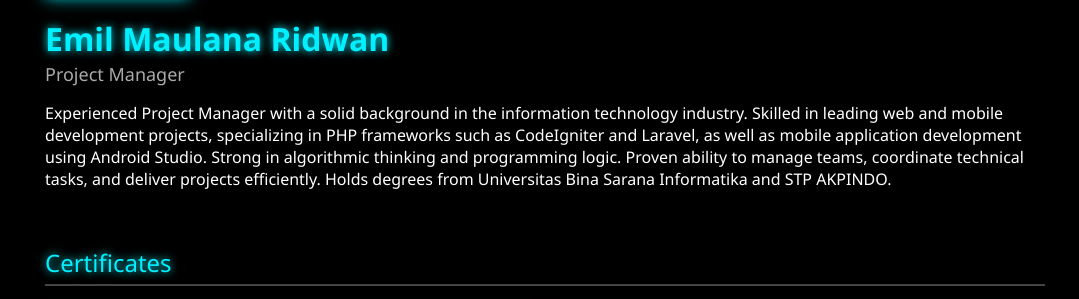
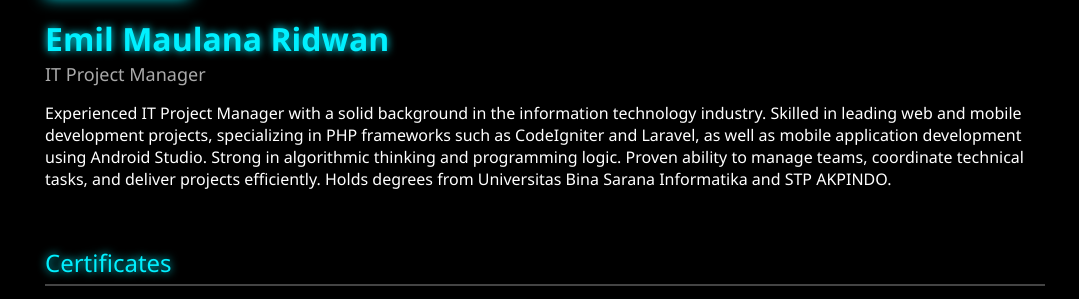
Before and after one commit to emilmaulanaridwan/emilmaulanaridwan.github.io, a plain HTML site: page index.html in a window 1280 px wide. Shown: the part 167-466 px from the top of the page, without its empty margins (95-1174 px from the left). Drawn offline with Linux system fonts and the light colour scheme.

Commit message:
Update index.html

```diff
--- a/index.html
+++ b/index.html
@@ -19,8 +19,8 @@
       <img src="https://media.licdn.com/dms/image/v2/D5603AQG_MQApZ7NftQ/profile-displayphoto-shrink_800_800/profile-displayphoto-shrink_800_800/0/1728286390846?e=1752710400&v=beta&t=LnAG3XQF15l7zSIzDO-FbDIEqKv8IGZmqgQDEmRNcLE" alt="Profile Photo" />
       <div class="profile-info">
         <h1>Emil Maulana Ridwan</h1>
-        <h2 class="title">Project Manager</h2>
-        <p>Experienced Project Manager with a solid background in the information technology industry. Skilled in leading web and mobile development projects, specializing in PHP frameworks such as CodeIgniter and Laravel, as well as mobile application development using Android Studio. Strong in algorithmic thinking and programming logic. Proven ability to manage teams, coordinate technical tasks, and deliver projects efficiently. Holds degrees from Universitas Bina Sarana Informatika and STP AKPINDO.</p>
+        <h2 class="title">IT Project Manager</h2>
+        <p>Experienced IT Project Manager with a solid background in the information technology industry. Skilled in leading web and mobile development projects, specializing in PHP frameworks such as CodeIgniter and Laravel, as well as mobile application development using Android Studio. Strong in algorithmic thinking and programming logic. Proven ability to manage teams, coordinate technical tasks, and deliver projects efficiently. Holds degrees from Universitas Bina Sarana Informatika and STP AKPINDO.</p>
       </div>
     </div>
 
```
